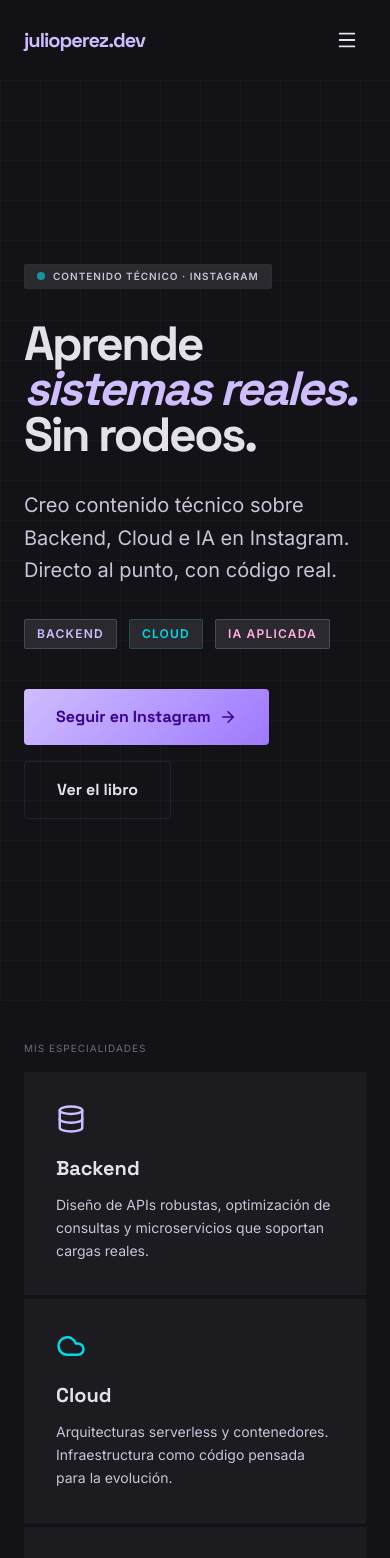
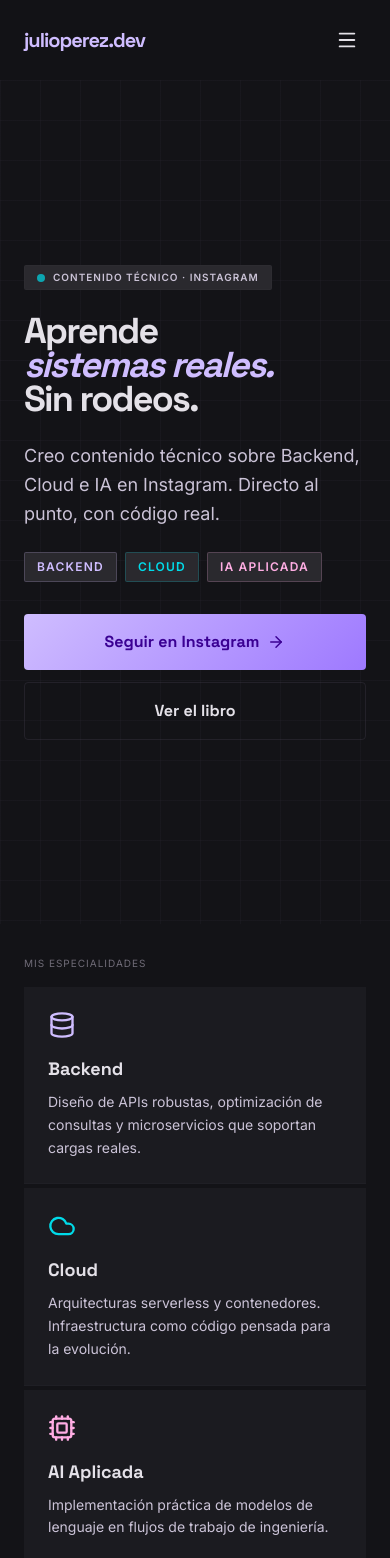
Before and after one commit to julioperezdev/julioperez.dev, a Next.js app: page / in a window 390 px wide. Shown: the top 1558 px of the page. Built offline with nearby package versions, Linux system fonts and the light colour scheme.

Commit message:
make responsive

```diff
--- a/src/app/components/about/AboutSection.tsx
+++ b/src/app/components/about/AboutSection.tsx
@@ -2,7 +2,7 @@ import Image from "next/image";
 
 export default function AboutSection() {
   return (
-    <section id="about" className="py-32 bg-surface-dim relative overflow-hidden">
+    <section id="about" className="py-20 md:py-32 bg-surface-dim relative overflow-hidden">
       <div className="max-w-2xl mx-auto px-6 md:px-8 text-center relative z-10">
 
         <div className="mb-10 inline-block">
@@ -34,7 +34,7 @@ export default function AboutSection() {
           </span>
         </p>
 
-        <div className="mt-12 flex justify-center gap-8">
+        <div className="mt-10 md:mt-12 flex flex-wrap justify-center gap-6 md:gap-8">
           <a
             href="https://www.instagram.com/julioperez.dev/"
             target="_blank"
--- a/src/app/components/book/BookSection.tsx
+++ b/src/app/components/book/BookSection.tsx
@@ -48,10 +48,10 @@ export default function BookSection() {
         </div>
 
         {/* 2-column grid */}
-        <div className="grid md:grid-cols-2 gap-16 items-center">
+        <div className="grid md:grid-cols-2 gap-8 md:gap-16 items-center">
 
           {/* LEFT — Real book cover */}
-          <div className="flex flex-col items-center md:items-start gap-10">
+          <div className="flex flex-col items-center md:items-start gap-8 md:gap-10">
             {/* Book with depth effect */}
             <div className="relative select-none">
               {/* Page depth layers */}
@@ -98,7 +98,7 @@ export default function BookSection() {
           </div>
 
           {/* RIGHT — Checkout form */}
-          <div className="bg-surface-container-lowest rounded-xl border border-outline-variant/10 p-8">
+          <div className="bg-surface-container-lowest rounded-xl border border-outline-variant/10 p-5 md:p-8">
             {/* Price */}
             <div className="mb-8">
               <p className="text-xs font-label uppercase tracking-widest text-on-surface-variant mb-1">
--- a/src/app/components/hero/HeroSection.tsx
+++ b/src/app/components/hero/HeroSection.tsx
@@ -2,12 +2,15 @@ import Image from "next/image";
 import { ArrowRight, Play } from "lucide-react";
 
 const reelTopics = [
-  { bg: "bg-surface-container-high", label: "Go" },
-  { bg: "bg-surface-container", label: "Kubernetes" },
-  { bg: "bg-surface-container-high", label: "PostgreSQL" },
-  { bg: "bg-surface-container", label: "Docker" },
-  { bg: "bg-surface-container-high", label: "Terraform" },
-  { bg: "bg-surface-container", label: "LLMs" },
+  { bg: "bg-surface-container-high", label: "Java" },
+  { bg: "bg-surface-container", label: "Spring Boot" },
+  { bg: "bg-surface-container-high", label: "SQL" },
+  { bg: "bg-surface-container", label: "AWS" },
+  { bg: "bg-surface-container-high", label: "Docker" },
+  { bg: "bg-surface-container", label: "AI" },
+  { bg: "bg-surface-container-high", label: "DevOps" },
+  { bg: "bg-surface-container", label: "Grafana" },
+  { bg: "bg-surface-container-high", label: "Clean Arch" },
 ];
 
 const topics = [
@@ -18,11 +21,11 @@ const topics = [
 
 export default function HeroSection() {
   return (
-    <section className="relative min-h-[921px] flex items-center justify-center overflow-hidden neo-noir-grid">
-      <div className="max-w-7xl mx-auto px-6 md:px-8 w-full relative z-10 grid md:grid-cols-2 gap-16 items-center py-24">
+    <section className="relative min-h-screen flex items-center justify-center overflow-hidden neo-noir-grid">
+      <div className="max-w-7xl mx-auto px-6 md:px-8 w-full relative z-10 grid md:grid-cols-2 gap-8 md:gap-16 items-center py-16 md:py-24">
 
         {/* Left column */}
-        <div className="space-y-8">
+        <div className="space-y-6 md:space-y-8">
           <div className="inline-flex items-center space-x-2 bg-surface-container-high px-3 py-1 rounded-sm border border-outline-variant/10">
             <span className="w-2 h-2 rounded-full bg-tertiary animate-pulse" />
             <span className="text-[10px] uppercase tracking-widest font-label font-semibold text-on-surface-variant">
@@ -30,19 +33,19 @@ export default function HeroSection() {
             </span>
           </div>
 
-          <h1 className="text-5xl md:text-7xl font-headline font-bold leading-[0.95] tracking-tighter text-on-surface">
+          <h1 className="text-4xl sm:text-5xl md:text-7xl font-headline font-bold leading-[0.95] tracking-tighter text-on-surface">
             Aprende<br />
             <span className="text-primary italic">sistemas reales.</span><br />
             Sin rodeos.
           </h1>
 
-          <p className="text-xl text-on-surface-variant font-body max-w-xl leading-relaxed">
+          <p className="text-lg md:text-xl text-on-surface-variant font-body max-w-xl leading-relaxed">
             Creo contenido técnico sobre Backend, Cloud e IA en Instagram.
             Directo al punto, con código real.
           </p>
 
           {/* Topic chips */}
-          <div className="flex flex-wrap gap-3">
+          <div className="flex flex-wrap gap-2 md:gap-3">
             {topics.map((t) => (
               <span
                 key={t.label}
@@ -53,29 +56,28 @@ export default function HeroSection() {
             ))}
           </div>
 
-          <div className="flex flex-wrap gap-4 pt-2">
+          <div className="flex flex-col sm:flex-row gap-3 md:gap-4 pt-2">
             <a
               href="https://www.instagram.com/julioperez.dev/"
               target="_blank"
               rel="noopener noreferrer"
-              className="primary-gradient-cta text-on-primary font-headline font-bold px-8 py-4 rounded-lg text-base hover:shadow-[0_0_30px_rgba(207,189,255,0.3)] transition-all cursor-pointer flex items-center gap-2"
+              className="primary-gradient-cta text-on-primary font-headline font-bold px-8 py-4 rounded-lg text-base hover:shadow-[0_0_30px_rgba(207,189,255,0.3)] transition-all cursor-pointer flex items-center justify-center gap-2"
             >
               Seguir en Instagram
               <ArrowRight size={18} />
             </a>
             <a
               href="#book"
-              className="border border-outline-variant/30 text-on-surface font-headline font-bold px-8 py-4 rounded-lg text-base hover:bg-surface-container-low transition-all cursor-pointer"
+              className="border border-outline-variant/30 text-on-surface font-headline font-bold px-8 py-4 rounded-lg text-base hover:bg-surface-container-low transition-all cursor-pointer text-center"
             >
               Ver el libro
             </a>
           </div>
         </div>
 
-        {/* Right column — Instagram profile mockup */}
+        {/* Right column — hidden on mobile */}
         <div className="hidden md:flex justify-center">
-          <div className="w-72 bg-surface-container-lowest rounded-2xl border border-outline-variant/15 overflow-hidden shadow-2xl">
-            {/* Top bar */}
+          <div className="w-80 bg-surface-container-lowest rounded-2xl border border-outline-variant/15 overflow-hidden shadow-2xl">
             <div className="flex items-center justify-between px-4 py-3 border-b border-outline-variant/10">
               <span className="text-xs font-label text-on-surface-variant tracking-wide">Instagram</span>
               <div className="flex gap-1.5">
@@ -85,7 +87,6 @@ export default function HeroSection() {
               </div>
             </div>
 
-            {/* Profile header */}
             <div className="px-5 py-4">
               <div className="flex items-center gap-4 mb-4">
                 <div className="w-14 h-14 rounded-full border-2 border-primary/40 p-0.5 flex-shrink-0 overflow-hidden">
@@ -102,13 +103,11 @@ export default function HeroSection() {
                   <p className="text-[11px] text-on-surface-variant font-body mt-0.5">Backend · Cloud · IA</p>
                 </div>
               </div>
-
-              {/* Bio */}
-              <p className="text-[11px] text-on-surface-variant font-body leading-relaxed mb-4">
-                Sistemas escalables, arquitectura cloud e IA aplicada. Sin filtros. 🚀
-              </p>
-
-              {/* Follow button */}
+              <div className="text-[11px] text-on-surface-variant font-body leading-relaxed mb-4 space-y-1">
+                <p>💻 | Te guiaré para que conozcas más de Backend</p>
+                <p>🤖 | Haré un Agente de IA por semana</p>
+                <p>🚀 | Compartiré mi progreso y aprendizaje</p>
+              </div>
               <a
                 href="https://www.instagram.com/julioperez.dev/"
                 target="_blank"
@@ -119,7 +118,6 @@ export default function HeroSection() {
               </a>
             </div>
 
-            {/* Content grid — topics */}
             <div className="grid grid-cols-3 gap-0.5">
               {reelTopics.map((reel, i) => (
                 <div
--- a/src/app/components/pillars/CorePillars.tsx
+++ b/src/app/components/pillars/CorePillars.tsx
@@ -29,7 +29,7 @@ const pillars = [
 
 export default function CorePillars() {
   return (
-    <section id="content" className="pt-10 pb-0 bg-surface-dim">
+    <section id="content" className="pt-8 md:pt-10 pb-0 bg-surface-dim">
       <div className="max-w-7xl mx-auto px-6 md:px-8">
         <p className="text-[10px] uppercase tracking-widest font-label text-on-surface-variant/50 mb-4">
           Mis especialidades
@@ -40,13 +40,13 @@ export default function CorePillars() {
             return (
               <div
                 key={pillar.title}
-                className={`p-8 bg-surface-container-low transition-all hover:bg-surface-container-high group border-b md:border-b-0 ${pillar.border}`}
+                className={`p-6 md:p-8 bg-surface-container-low transition-all hover:bg-surface-container-high group border-b md:border-b-0 ${pillar.border}`}
               >
                 <Icon
-                  size={30}
-                  className={`${pillar.color} mb-5 group-hover:scale-110 transition-transform`}
+                  size={28}
+                  className={`${pillar.color} mb-4 md:mb-5 group-hover:scale-110 transition-transform`}
                 />
-                <h3 className="text-xl font-headline font-bold text-on-surface mb-3">
+                <h3 className="text-lg md:text-xl font-headline font-bold text-on-surface mb-2 md:mb-3">
                   {pillar.title}
                 </h3>
                 <p className="text-sm text-on-surface-variant font-body leading-relaxed">
--- a/src/app/components/ropa/RopaSection.tsx
+++ b/src/app/components/ropa/RopaSection.tsx
@@ -41,7 +41,7 @@ export default function RopaSection() {
               href="https://ropadeprogramador.com"
               target="_blank"
               rel="noopener noreferrer"
-              className="flex-shrink-0 flex items-center gap-2 border border-secondary/40 text-secondary font-headline font-bold px-7 py-3 rounded-lg hover:bg-secondary/10 transition-all cursor-pointer"
+              className="w-full sm:w-auto flex items-center justify-center gap-2 border border-secondary/40 text-secondary font-headline font-bold px-7 py-3 rounded-lg hover:bg-secondary/10 transition-all cursor-pointer"
             >
               Ver tienda
               <ArrowRight size={16} />
```
